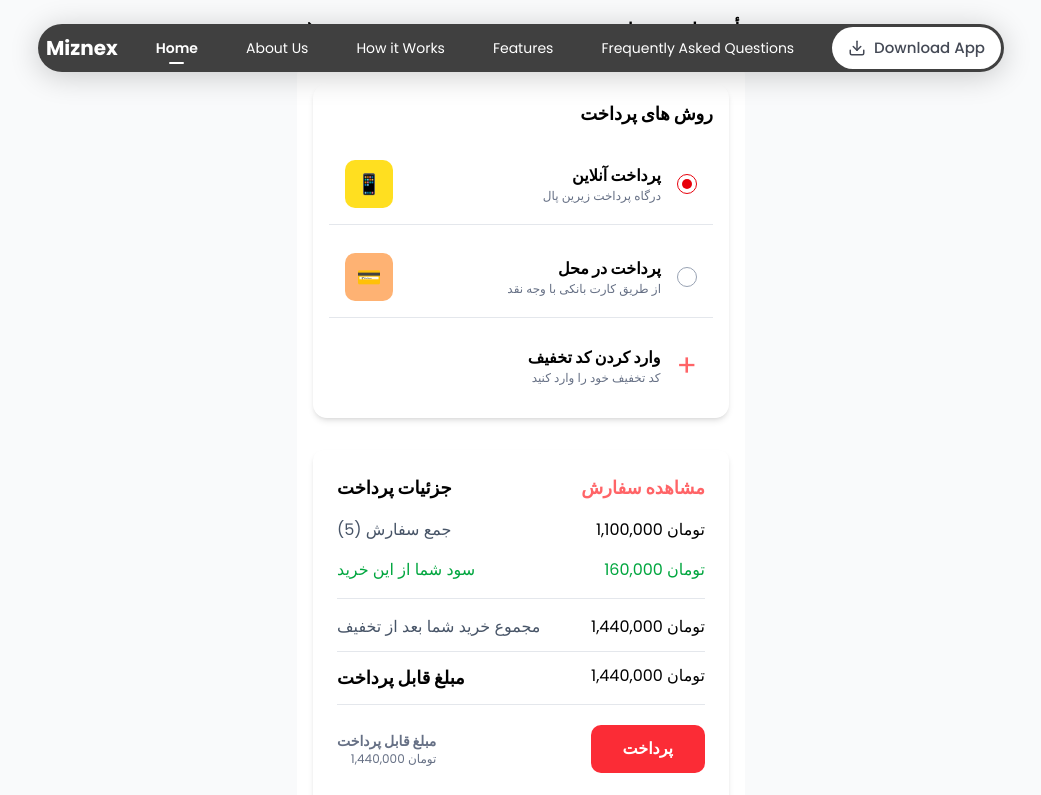
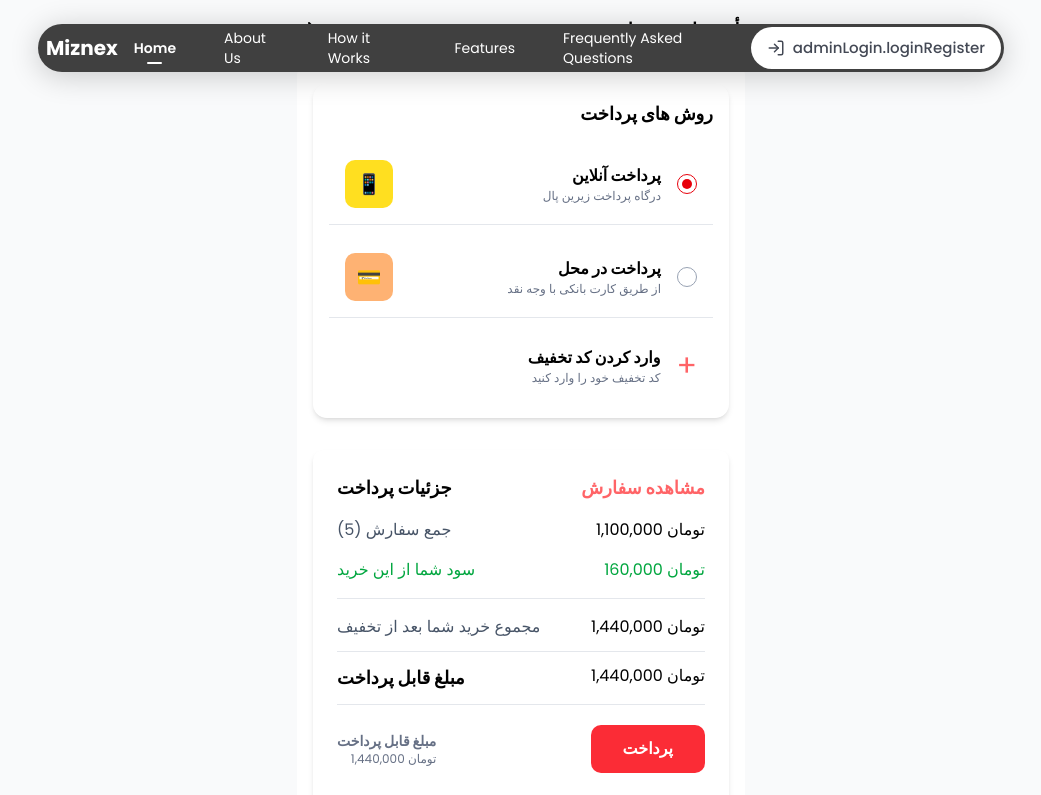
Before and after one commit to kamyarfaz/miznex, a Next.js app: page /en/checkout in a window 1280 px wide. Shown: the top 795 px of the page, without its empty margins (119-1160 px from the left). Built offline with nearby package versions, Linux system fonts and the light colour scheme; no server answers.

Commit message:
replace download app => Login/Signup

```diff
--- a/src/components/main/Landing/HeroSection/HeroContent.tsx
+++ b/src/components/main/Landing/HeroSection/HeroContent.tsx
@@ -7,9 +7,12 @@ import {
   MotionP,
   MotionSpan,
 } from "@/utils/MotionWrapper";
+import { useRouter } from "next/navigation";
 
 const HeroContent = () => {
   const t = useTranslations("heroSection");
+  const a = useTranslations("adminLogin");
+  const router = useRouter();
 
   return (
     <div className="max-lg: text-center rtl:text-right ltr:text-left space-y-8 max-lg:order-2">
@@ -27,7 +30,9 @@ const HeroContent = () => {
             </span>
             <span className="text-[16px] flex items-center gap-1">
               <span>🔥</span>
-              <span className="bg-gradient-to-r from-[#5B6171] to-[#444955] bg-clip-text text-transparent">{t("heroContent.theFirstFreeMenuMaker")}</span>
+              <span className="bg-gradient-to-r from-[#5B6171] to-[#444955] bg-clip-text text-transparent">
+                {t("heroContent.theFirstFreeMenuMaker")}
+              </span>
             </span>
           </div>
         </div>
@@ -76,8 +81,11 @@ const HeroContent = () => {
         transition={{ duration: 0.8, delay: 1.3 }}
       >
         <MotionDiv className="flex items-center gap-4 text-[15px] [&>div]:rounded-full [&>div]:cursor-pointer [&>div]:py-2 [&>div]:px-[29px]">
-          <div className="text-white bg-action lg:bg-[#404040] font-medium">
-            {t("heroContent.downloadApp")}
+          <div
+            className="text-white bg-action lg:bg-[#404040] font-medium"
+            onClick={() => router.push("/admin-login")}
+          >
+            {a("loginRegister")}
           </div>
           <div className="text-bodyDark font-normal border border-bodyNormal">
             {t("heroContent.support")}
--- a/src/components/shared/Header/DesktopNavbar.tsx
+++ b/src/components/shared/Header/DesktopNavbar.tsx
@@ -1,23 +1,50 @@
+import { LogIn } from "lucide-react";
 import { MotionSpan } from "@/utils/MotionWrapper";
-import { Download } from "lucide-react";
+// import dynamic from "next/dynamic";
+import { DesktopNavbarProps } from "@/types/main";
+import { useState } from "react";
 import { useTranslations } from "next-intl";
+import { useRouter } from "next/navigation";
 
-const DesktopNavbar: React.FC<any> = ({
+// const CartSidebar = dynamic(
+//   () => import("@/components/main/CartSidebar").then((mod) => mod.default),
+//   { ssr: false }
+// );
+
+const DesktopNavbar: React.FC<DesktopNavbarProps> = ({
   isAuthenticated,
   user,
   pathname,
   openLoginDialog,
   setOpenLoginDialog,
-  links,
-  handleScroll,
-  activeId
 }) => {
+  const [activeId, setActiveId] = useState<string>("home");
   const t = useTranslations("navbar");
+  const a = useTranslations("adminLogin");
+  const router = useRouter();
+  const links = [
+    { href: "home", label: t("desktopNavbar.home") },
+    { href: "about-us", label: t("desktopNavbar.aboutUs") },
+    { href: "HowItWorks", label: t("desktopNavbar.howItWorks") },
+    { href: "contact-us", label: t("desktopNavbar.features") },
+    { href: "faq", label: t("desktopNavbar.frequentlyAskedQuestions") },
+  ];
+
+  const handleScroll = (href: string) => {
+    const el = document.getElementById(href);
+    if (!el) return;
+
+    const offset = href === "home" ? 0 : -100;
+    const top = el.getBoundingClientRect().top + window.scrollY + offset;
+
+    window.scrollTo({ top, behavior: "smooth" });
+    setActiveId(href);
+  };
 
   return (
     <>
       <div data-testid="main-nav" className="hidden lg:flex items-center gap-4">
-        {links?.map(({ href, label }: any) => {
+        {links?.map(({ href, label }) => {
           const isActive = activeId === href;
 
           return (
@@ -43,9 +70,26 @@ const DesktopNavbar: React.FC<any> = ({
       </div>
 
       <div className="flex items-center gap-3 h-full">
-        <div className="bg-white text-bodyDark h-full px-4 rounded-full font-medium flex items-center gap-2 text-[15px] cursor-pointer max-lg:border max-lg:border-action">
-          <Download width={18} className="max-lg:stroke-action-hover" />{" "}
-          {t("desktopNavbar.downloadApp")}
+        {/* <div className="hidden md:block">
+          <ThemeSwitcher />
+        </div> */}
+        {/* <CartSidebar />
+        <UserDropdown
+          user={user}
+          isAuthenticated={isAuthenticated}
+          onLoginClick={() => setOpenLoginDialog(true)}
+        />
+        <LoginForm
+          open={openLoginDialog}
+          onOpenChange={setOpenLoginDialog}
+          onSuccess={() => setOpenLoginDialog(false)}
+        /> */}
+        <div
+          className="bg-white text-bodyDark h-full px-4 rounded-full font-medium flex items-center gap-2 text-[15px] cursor-pointer max-lg:border max-lg:border-action"
+          onClick={() => router.push("/admin-login")}
+        >
+          <LogIn width={18} className="max-lg:stroke-action-hover" />{" "}
+          {a("loginRegister")}
         </div>
       </div>
     </>
```
